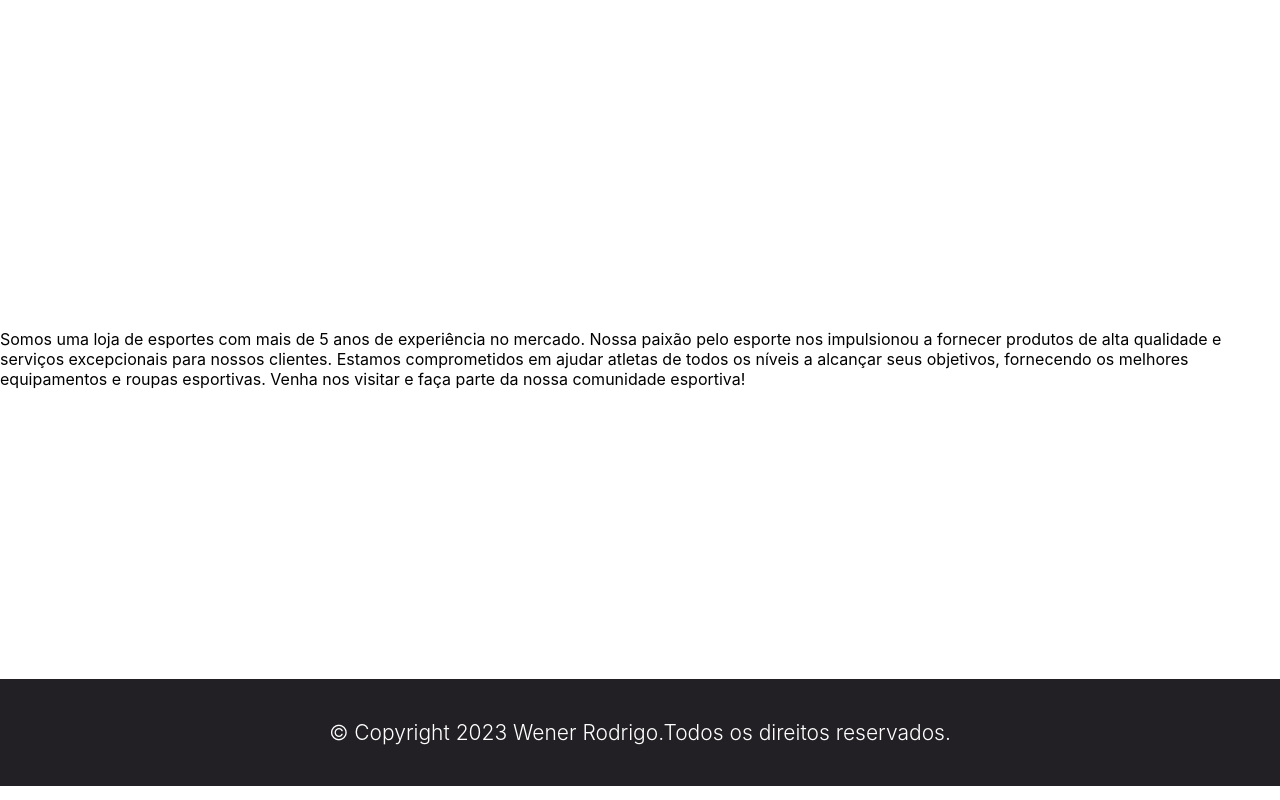
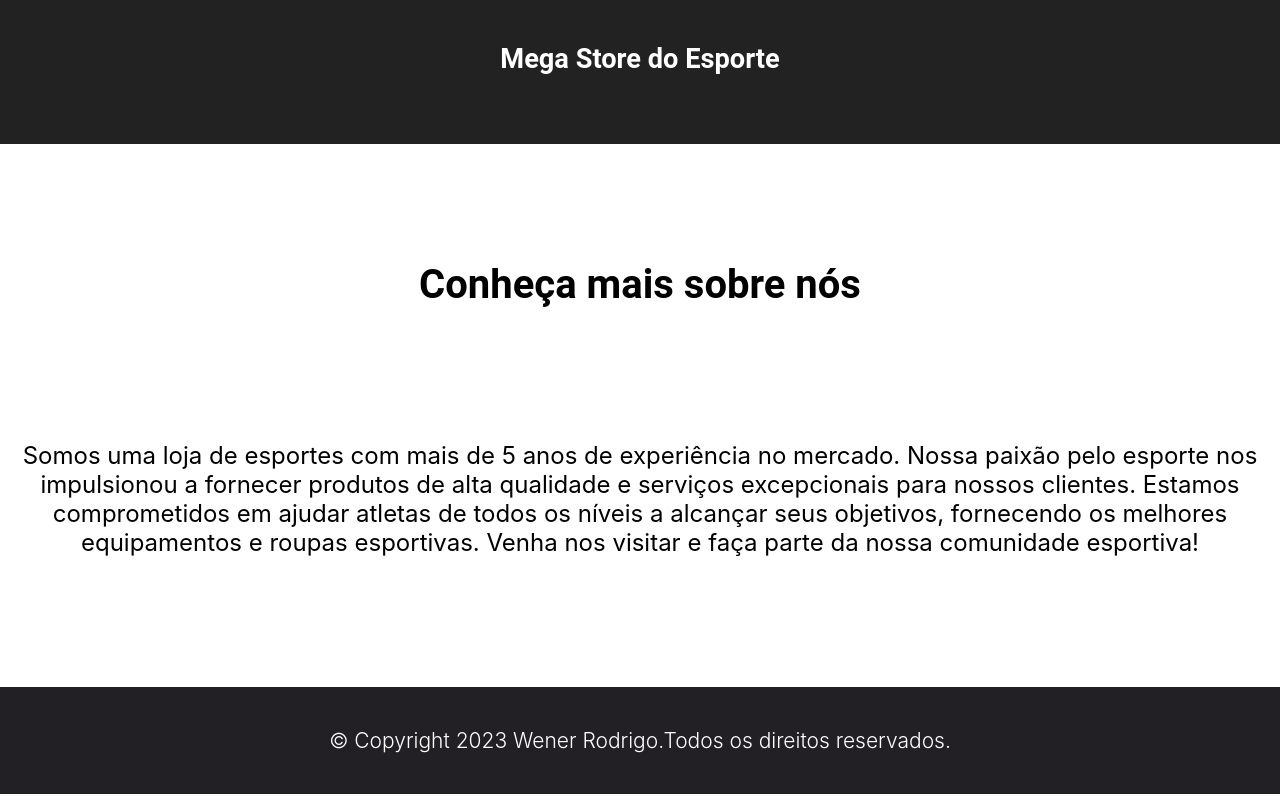
Before and after one commit to WenerRodrigo/store_sports, a React (Create React App) app: page /about in a window 1280 px wide. Built offline with nearby package versions, Linux system fonts and the light colour scheme; the HTML template or start-up script is replaced by a standard one.

Commit message:
Criado a pagina de About e feito a estilização

```diff
--- a/src/components/header/Header.jsx
+++ b/src/components/header/Header.jsx
@@ -4,7 +4,7 @@ import styles from './Header.module.css';
 const Header = () => {
     return (
         <div className={styles.container}>
-            <h2>Mega Store do Esporte</h2>
+            <h2 className={styles.header}>Mega Store do Esporte</h2>
         </div>
     )
 }
--- a/src/components/header/Header.module.css
+++ b/src/components/header/Header.module.css
@@ -4,7 +4,7 @@
     padding: 20px;
 }
 
-h2 {
+.header{
     color: #fff;
     text-align: center;
     font-family: 'Roboto', sans-serif;
--- a/src/pages/about/About.jsx
+++ b/src/pages/about/About.jsx
@@ -1,11 +1,13 @@
 import styles from './About.module.css';
+import Header from '../../components/header/Header';
 
 
 const About = () => {
     return (
         <>
+        <Header />
             <div className={styles.container}>
-                <h2 className={styles.title}>Conheça mais sobre nós</h2>
+                <h2 className={styles.subtitle}>Conheça mais sobre nós</h2>
                 <p className={styles.descricao}>Somos uma loja de esportes com mais de 5 anos de experiência no mercado.
                     Nossa paixão pelo esporte nos impulsionou a fornecer produtos de alta qualidade
                     e serviços excepcionais para nossos clientes. Estamos comprometidos em ajudar
--- a/src/pages/about/About.module.css
+++ b/src/pages/about/About.module.css
@@ -1,6 +1,20 @@
 .container {
-    min-height: 80vh;
+    min-height: 63vh;
     display: flex;
     flex-direction: column;
     justify-content: center;
 }
+
+.subtitle {
+    font-size: 2.5rem;
+    font-family: 'Roboto', sans-serif;
+    font-weight: bold;
+    text-align: center;
+    margin-top: 50px;
+}
+
+.descricao {
+    font-size: 1.5rem;
+    text-align: center;
+    margin-top: 100px;
+}
```
